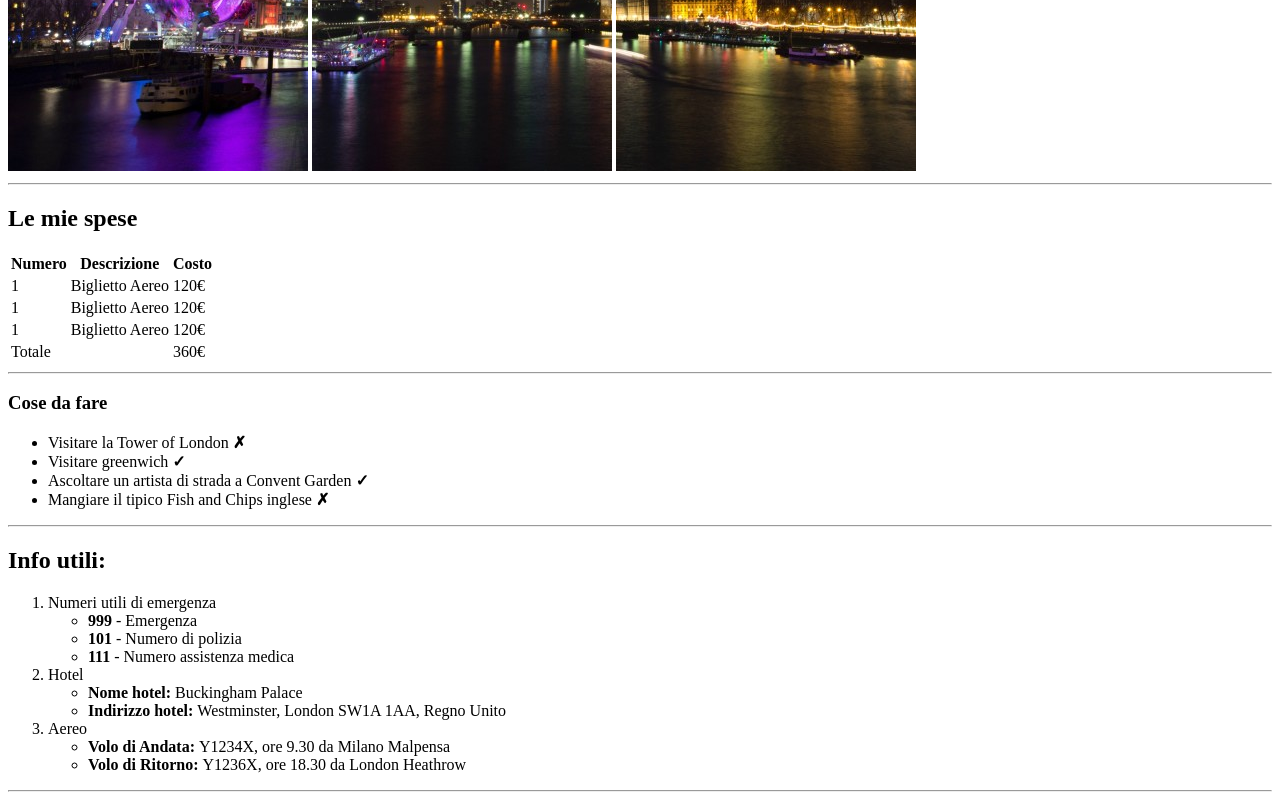
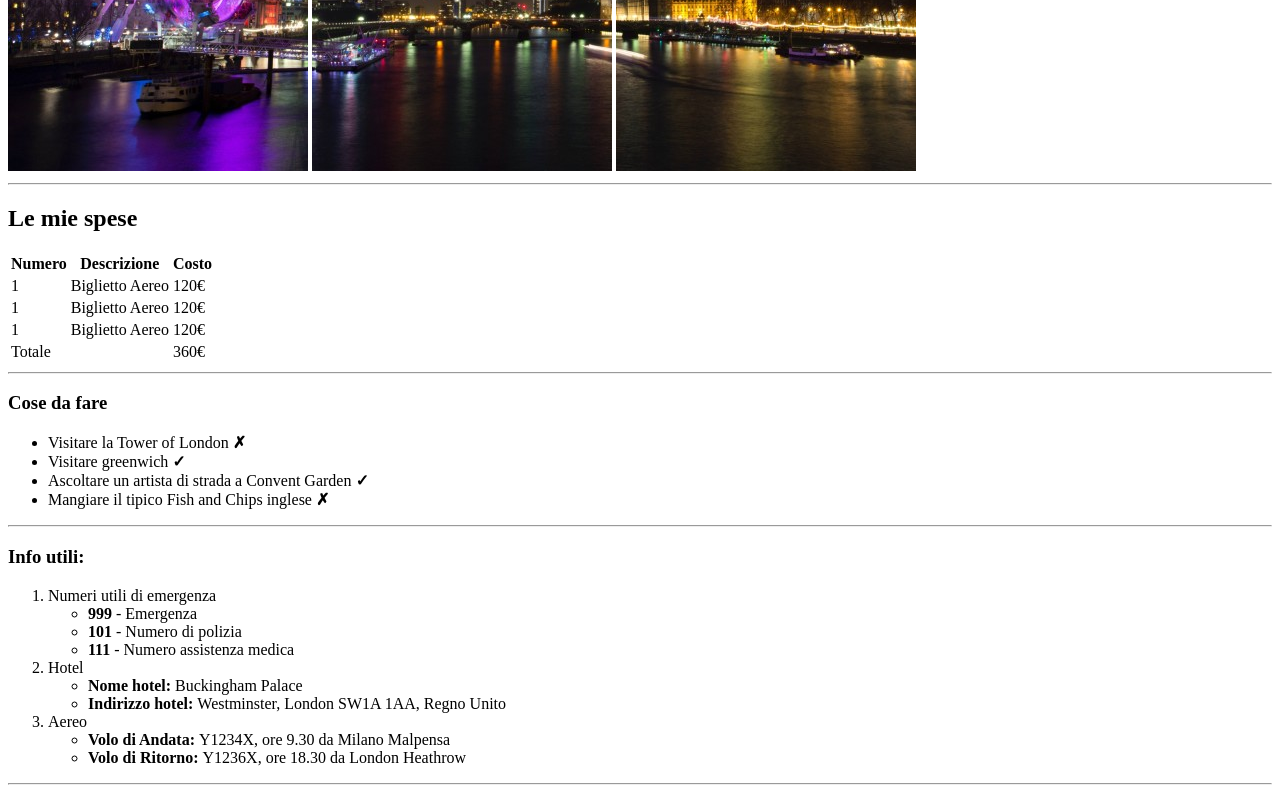
Before and after one commit to giuseppedonnici/html-london-trip, a plain HTML site: page index.html in a window 1280 px wide. Shown: the part 509-1309 px from the top of the page. Drawn offline with Linux system fonts and the light colour scheme.

Commit message:
Fixed: replaced h2 with h3 in the third section

```diff
--- a/index.html
+++ b/index.html
@@ -77,7 +77,7 @@
 
         <!-- Inzio sezione info utili -->
         <section>
-            <h2>Info utili:</h2>
+            <h3>Info utili:</h3>
             <ol>
                 <li>Numeri utili di emergenza
                     <ul>
```
